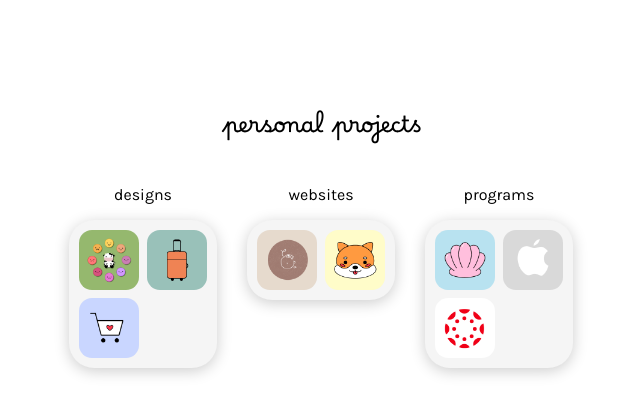
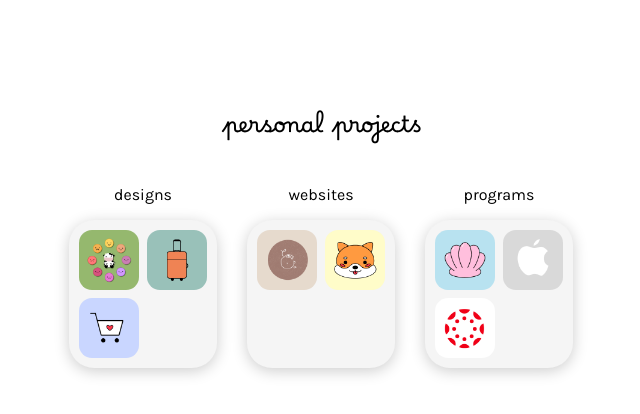
Before and after one commit to meganmok/meganmok.github.io, a React (Create React App) app: page /#/ in a window 1280 px wide. Shown: the part 1380-1794 px from the top of the page, without its empty margins (319-959 px from the left). Built offline with nearby package versions, Linux system fonts and the light colour scheme.

Commit message:
added placeholder for websites section

```diff
--- a/src/pages/Projects.css
+++ b/src/pages/Projects.css
@@ -35,6 +35,10 @@
     box-shadow: 0px 3px 15px rgba(0,0,0,0.2);
     border-radius: 25px;
     padding: 10px;
+}
+
+#placeholder {
+    height: 60px;
 }
 
 
--- a/src/pages/Projects.js
+++ b/src/pages/Projects.js
@@ -93,6 +93,7 @@ function Projects() {
         <div id = "sitesContainer" className = "container">
         <img src = {ec} className = "app" id = "ec" alt = "espressco" />
         <img src = {shiba} className = "app" id = "shiba" alt = "tiktokpets" />
+        <div id = "placeholder"></div>
         </div>
         </div>
 
```
